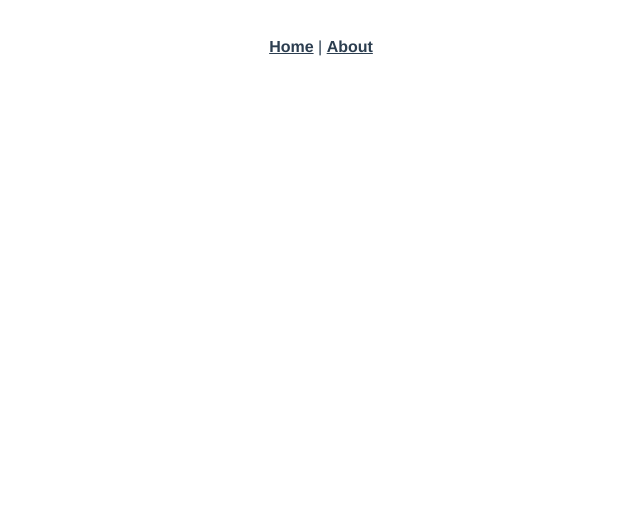
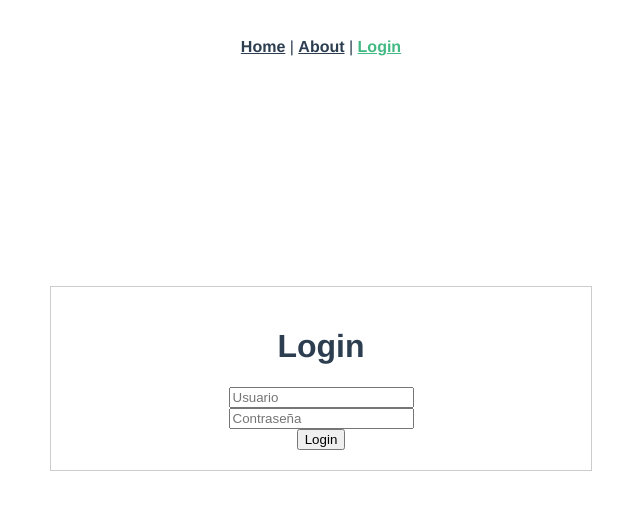
Before and after one commit to fullstacktf/CookBook-Frontend, a Vue app: page /login in a window 1280 px wide. Shown: the top 510 px of the page, without its empty margins (319-959 px from the left). Built offline with nearby package versions, Linux system fonts and the light colour scheme.

Commit message:
cretae the route with router and make some modifications in login

```diff
--- a/src/App.vue
+++ b/src/App.vue
@@ -2,7 +2,8 @@
   <div id="app">
     <div id="nav">
       <router-link to="/">Home</router-link> |
-      <router-link to="/about">About</router-link>
+      <router-link to="/about">About</router-link> |
+      <router-link to="login">Login</router-link>
     </div>
     <router-view />
   </div>
--- a/src/router/index.js
+++ b/src/router/index.js
@@ -18,6 +18,11 @@
     // which is lazy-loaded when the route is visited.
     component: () =>
       import(/* webpackChunkName: "about" */ "../views/About.vue")
+  },
+  {
+    path: "/login",
+    name: "login",
+    component: () => import("../views/Login.vue")
   }
 ];
 
--- a/src/views/Login.vue
+++ b/src/views/Login.vue
@@ -5,14 +5,14 @@
       type="text"
       name="username"
       v-model="input.username"
-      placeholder="Username"
+      placeholder="Usuario"
     />
     <br />
     <input
       type="password"
       name="password"
       v-model="input.password"
-      placeholder="Password"
+      placeholder="Contraseña"
     />
     <br />
     <button type="button" v-on:click="login()">Login</button>
```
